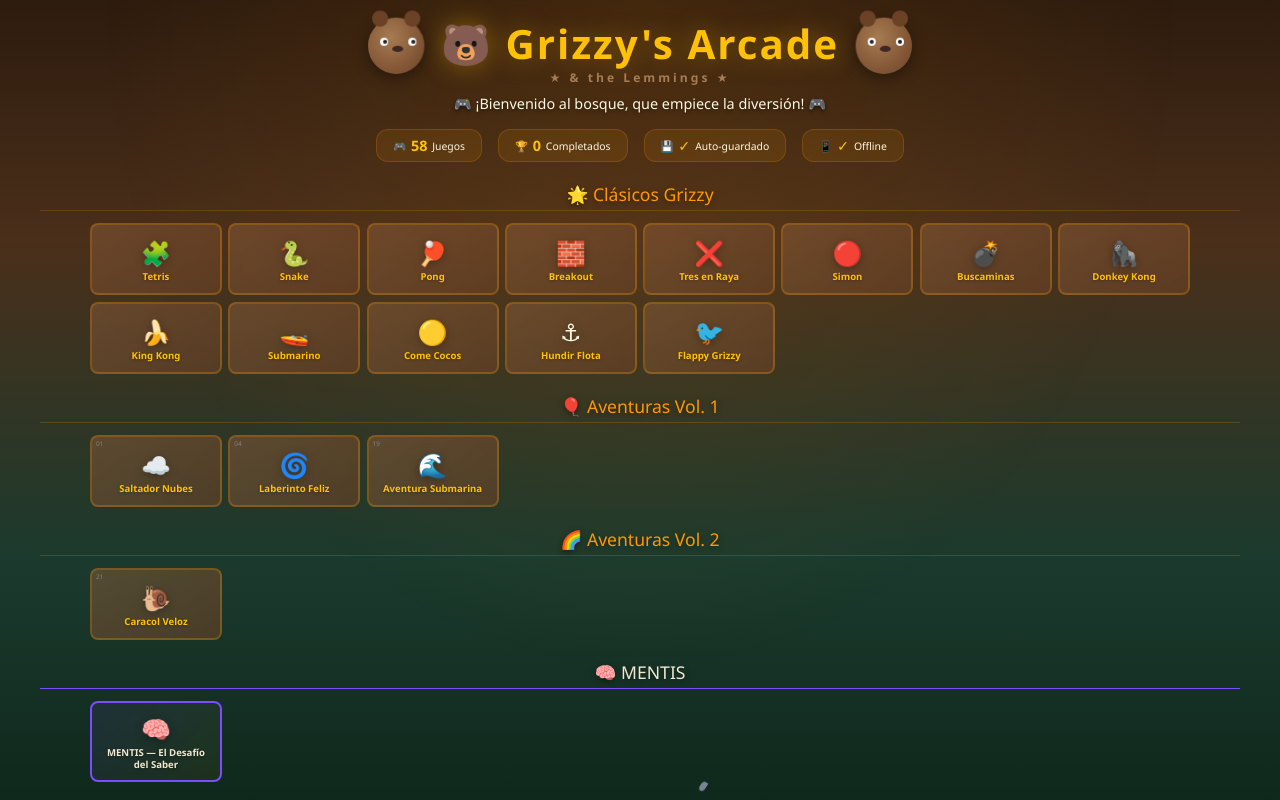
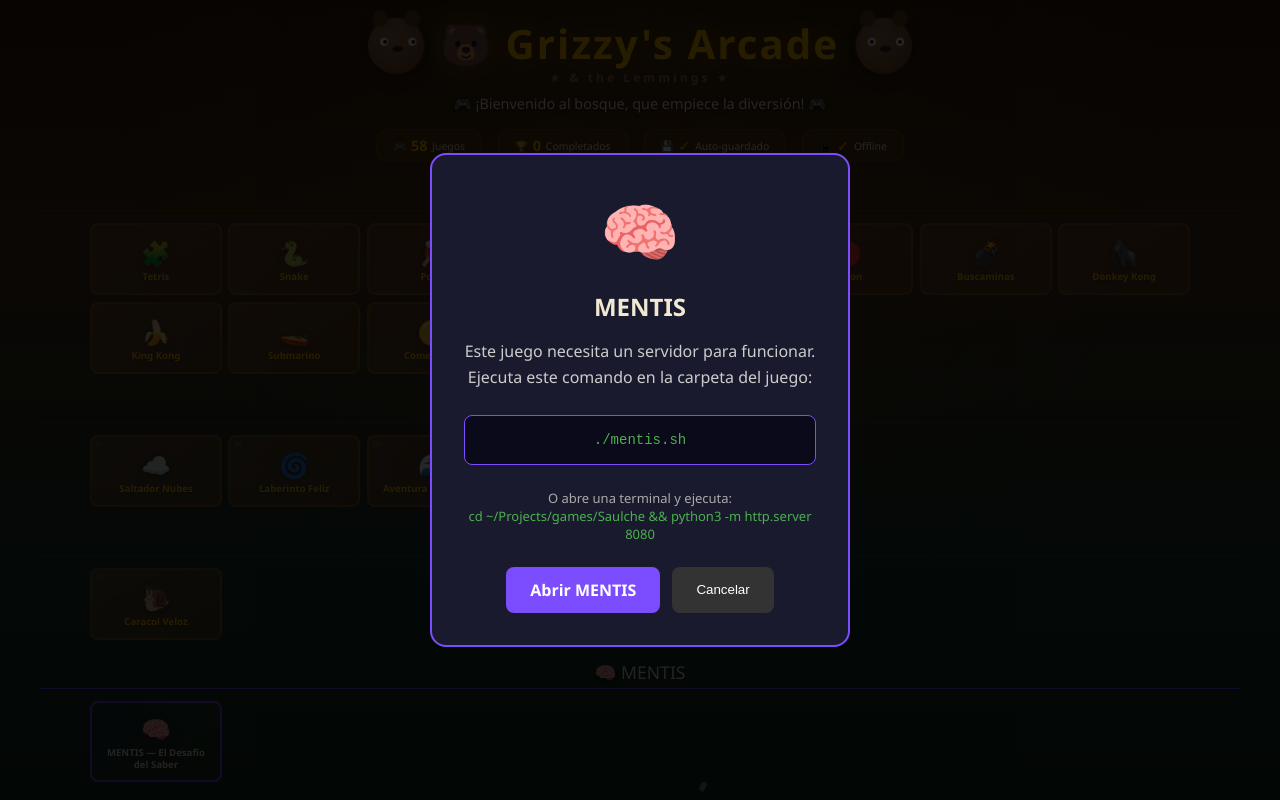
Before and after one commit to teoamoros11-afk/saulche-arcade, a website: page index.html in a window 1280 px wide. Drawn offline with Linux system fonts and the light colour scheme.

Commit message:
Add MENTIS info modal to menu
- Click on MENTIS shows modal with instructions
- Explains server requirement
- Shows command to run: ./mentis.sh
- Direct link to open MENTIS if server running
- Modal has cancel button to close

```diff
--- a/index.html
+++ b/index.html
@@ -520,7 +520,7 @@
 
       <div class="section-title" style="color:#f0e8d0;border-color:#7c4dff">🧠 MENTIS</div>
       <div class="games-grid">
-        <a href="play-mentis.html" class="game-btn" style="border-color:#7c4dff;background:linear-gradient(135deg,rgba(124,77,255,0.1),rgba(255,215,0,0.05))" data-save="mentis_played"
+        <a href="#" onclick="event.preventDefault();document.getElementById('mentisModal').style.display='flex'" class="game-btn" style="border-color:#7c4dff;background:linear-gradient(135deg,rgba(124,77,255,0.1),rgba(255,215,0,0.05))" data-save="mentis_played"
           ><div class="icon">🧠</div>
           <div class="name" style="color:#f0e8d0">MENTIS — El Desafío del Saber</div></a
         >
@@ -536,6 +536,29 @@
       <span>📲 Instala Grizzy's Arcade en tu pantalla de inicio</span>
       <button class="btn" id="installConfirm">Instalar</button>
       <button class="close" id="installDismiss">✕</button>
+    </div>
+
+    <!-- MENTIS Modal -->
+    <div id="mentisModal" style="display:none;position:fixed;inset:0;background:rgba(0,0,0,0.85);z-index:9999;display:flex;align-items:center;justify-content:center;">
+      <div style="background:#1a1a2e;border:2px solid #7c4dff;border-radius:16px;padding:32px;max-width:420px;width:90%;text-align:center;color:#f0e8d0;">
+        <div style="font-size:64px;margin-bottom:16px;">🧠</div>
+        <h2 style="margin:0 0 16px;color:#f0e8d0;">MENTIS</h2>
+        <p style="margin:0 0 24px;color:#ccc;line-height:1.6;">
+          Este juego necesita un servidor para funcionar.<br>
+          Ejecuta este comando en la carpeta del juego:
+        </p>
+        <div style="background:#0a0a1a;border:1px solid #7c4dff;border-radius:8px;padding:16px;margin-bottom:24px;font-family:monospace;color:#4CAF50;font-size:14px;">
+          ./mentis.sh
+        </div>
+        <p style="margin:0 0 24px;color:#aaa;font-size:13px;">
+          O abre una terminal y ejecuta:<br>
+          <span style="color:#4CAF50;">cd ~/Projects/games/Saulche && python3 -m http.server 8080</span>
+        </p>
+        <div style="display:flex;gap:12px;justify-content:center;">
+          <a href="mentis/index.html" style="background:#7c4dff;color:white;padding:12px 24px;border-radius:8px;text-decoration:none;font-weight:bold;">Abrir MENTIS</a>
+          <button onclick="document.getElementById('mentisModal').style.display='none'" style="background:#333;color:white;padding:12px 24px;border-radius:8px;border:none;cursor:pointer;">Cancelar</button>
+        </div>
+      </div>
     </div>
 
     <button class="back-top" id="backTop" onclick="window.scrollTo({ top: 0, behavior: 'smooth' })">⬆</button>
```
Also changed, not shown: 1 other file.
